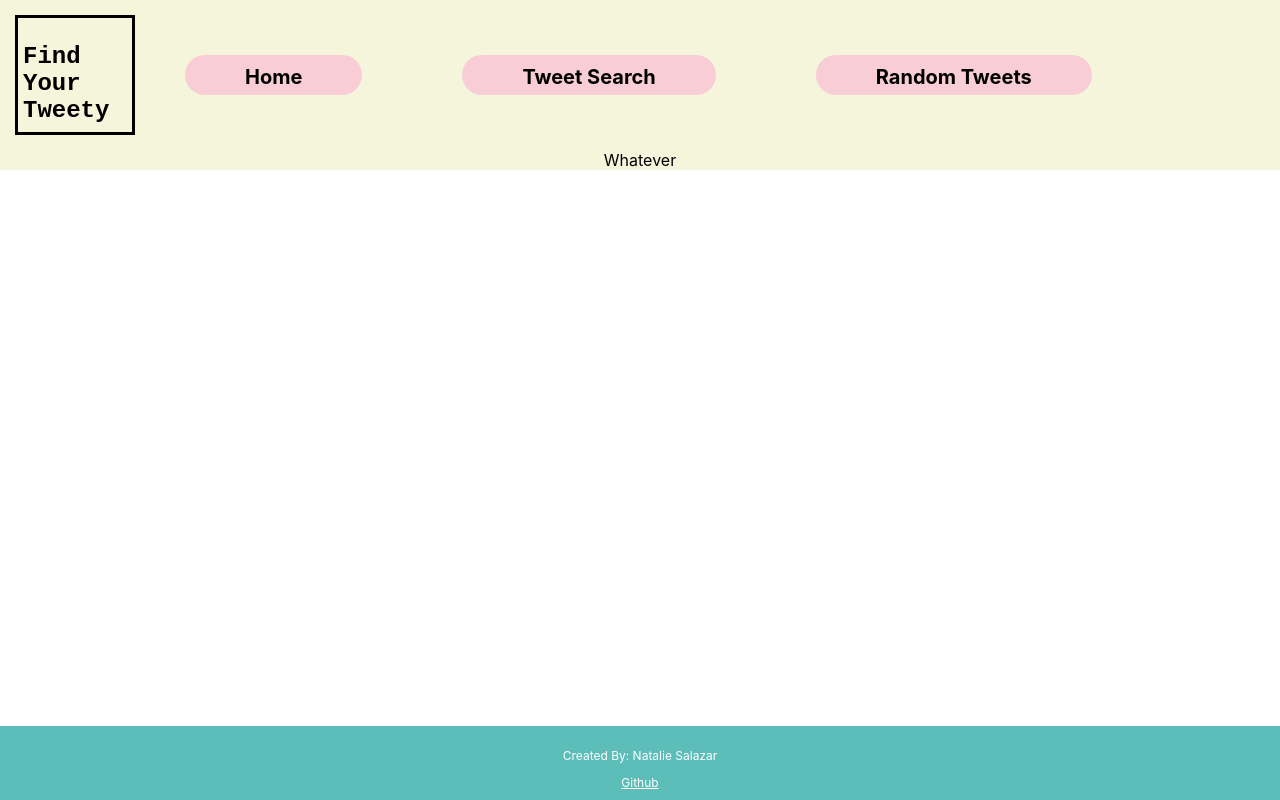
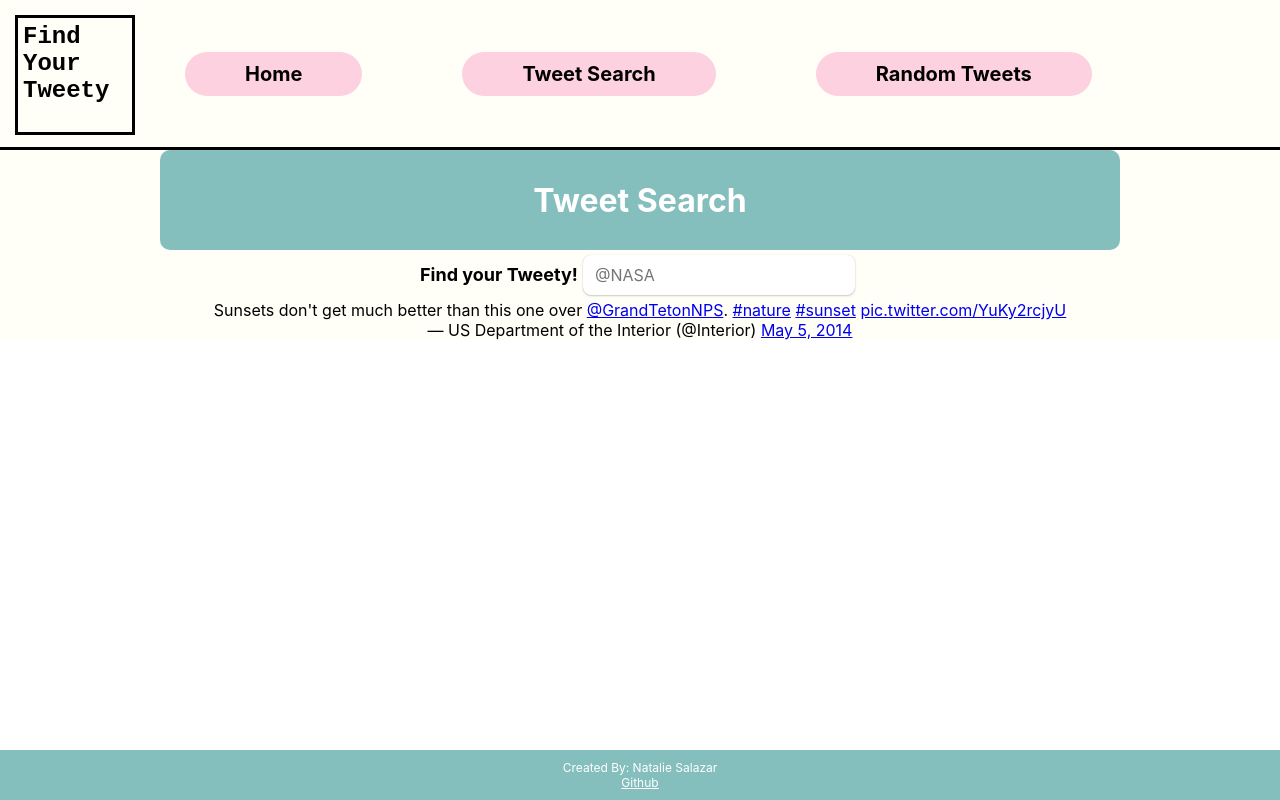
Before and after one commit to natsal33/twitter-showcase, a React (Create React App) app: page /tweet-search in a window 1280 px wide. Built offline with nearby package versions, Linux system fonts and the light colour scheme; a web font is replaced by a local one.

Commit message:
Flushed out basic templates for pages and colors

```diff
--- a/public/index.html
+++ b/public/index.html
@@ -21,10 +21,10 @@
   </head>
   <body>
     <div id="root"></div>
-    <script
-      async
-      src="https://platform.twitter.com/widgets.js"
-      charset="utf-8"
-    ></script>
   </body>
+  <script
+    async
+    src="https://platform.twitter.com/widgets.js"
+    charset="utf-8"
+  ></script>
 </html>
--- a/src/Components/Footer.css
+++ b/src/Components/Footer.css
@@ -3,11 +3,11 @@
   width: 100%;
   z-index: 2;
   padding: 10px;
-  background-color: #5cbdb9;
+  background-color: #84bebd;
   transition: 0.5s ease;
   overflow-x: hidden;
   align-items: center;
-  position: absolute;
+  position: fixed;
   bottom: 0;
 }
 
--- a/src/Components/Tweet.js
+++ b/src/Components/Tweet.js
@@ -3,8 +3,31 @@ import "../Components/Tweet.css";
 const Tweet = () => {
   return (
     <div className="tweetBox">
-      {/* <TwitterTweetEmbed tweetId={"1597754785641414658"} /> */}
-      <>Whatever</>
+      <blockquote class="twitter-tweet">
+        <p lang="en" dir="ltr">
+          Sunsets don&#39;t get much better than this one over{" "}
+          <a href="https://twitter.com/GrandTetonNPS?ref_src=twsrc%5Etfw">
+            @GrandTetonNPS
+          </a>
+          .{" "}
+          <a href="https://twitter.com/hashtag/nature?src=hash&amp;ref_src=twsrc%5Etfw">
+            #nature
+          </a>{" "}
+          <a href="https://twitter.com/hashtag/sunset?src=hash&amp;ref_src=twsrc%5Etfw">
+            #sunset
+          </a>{" "}
+          <a href="http://t.co/YuKy2rcjyU">pic.twitter.com/YuKy2rcjyU</a>
+        </p>
+        &mdash; US Department of the Interior (@Interior){" "}
+        <a href="https://twitter.com/Interior/status/463440424141459456?ref_src=twsrc%5Etfw">
+          May 5, 2014
+        </a>
+      </blockquote>{" "}
+      <script
+        async
+        src="https://platform.twitter.com/widgets.js"
+        charset="utf-8"
+      ></script>
     </div>
   );
 };
--- a/src/index.css
+++ b/src/index.css
@@ -1,5 +1,7 @@
 * {
   box-sizing: border-box;
+  margin: 0;
+  padding: 0;
 }
 
 body {
--- /dev/null
+++ b/src/routes/home.css
@@ -0,0 +1,4 @@
+#homeImage {
+  height: 500px;
+  border-radius: 2em;
+}
--- a/src/routes/home.jsx
+++ b/src/routes/home.jsx
@@ -1,9 +1,17 @@
+import "./home.css";
+
 export default function Home() {
+  let image = require("../pictures/homepageImage.jpg");
+
   return (
-    <div>
-      <div className="heading">
-        <h1> Home -- About</h1>
+    <div className="page">
+      <div className="headingOutline">
+        <div className="heading">
+          <h1> Home -- About</h1>
+        </div>
       </div>
+      <img id="homeImage" src={image} alt="" />
+      <h4>Spiel Goes Here</h4>
     </div>
   );
 }
--- a/src/routes/random-tweets.jsx
+++ b/src/routes/random-tweets.jsx
@@ -3,12 +3,19 @@ import "./random-tweets.css";
 
 export default function RandomTweets() {
   return (
-    <div id="randomTweetBox">
-      <Tweet />
-      <Tweet />
-      <Tweet />
-      <Tweet />
-      <Tweet />
+    <div className="page">
+      <div className="headingOutline">
+        <div className="heading">
+          <h1>Random Tweets</h1>
+        </div>
+      </div>
+      <div className="pageBody" id="randomTweetBox">
+        <Tweet />
+        <Tweet />
+        <Tweet />
+        <Tweet />
+        <Tweet />
+      </div>
     </div>
   );
 }
--- a/src/routes/root.css
+++ b/src/routes/root.css
@@ -1,18 +1,6 @@
 #root {
   text-align: center;
-  background-color: beige;
-}
-
-.heading-navbar {
-  width: 100%;
-}
-
-.heading {
-  color: white;
-  width: 100%;
-  height: 100px;
-  position: relative;
-  background-color: #5cbdb9;
+  background-color: rgb(255, 255, 248);
 }
 
 .NavBar {
@@ -23,7 +11,8 @@
   position: sticky;
   display: flex;
   z-index: 1;
-  background-color: beige;
+  background-color: rgb(255, 255, 248);
+  border-bottom: 3px solid black;
   transition: 0.5s ease;
   padding: 15px;
 }
@@ -31,6 +20,7 @@
 #navBarItemBox {
   display: inline-flex;
   align-items: center;
+  margin-left: 120px;
 }
 
 .navBarItem {
@@ -40,16 +30,15 @@
   font-weight: 700;
   text-align: center;
   padding: 10px 60px;
-  height: 40px;
   margin: 50px;
-  background-color: #f8cdd6;
+  background-color: #fdd1df;
   border-radius: 30px;
 }
 
 #title-logo {
   width: 120px;
   height: 120px;
-  display: flex;
+  position: fixed;
   text-align: left;
   font-family: "Azeret Mono", monospace;
   border: 3px solid black;
@@ -60,3 +49,26 @@
   height: 110px;
   padding: 5px;
 }
+
+.page {
+}
+
+.headingOutline {
+  display: flex;
+  justify-content: center;
+}
+
+.heading {
+  color: white;
+  width: 75%;
+  height: 100px;
+  margin: 0;
+  border-radius: 10px;
+  background-color: #84bebd;
+  display: flex;
+  align-items: center;
+  justify-content: center;
+}
+
+.pageBody {
+}
--- a/src/routes/root.jsx
+++ b/src/routes/root.jsx
@@ -5,7 +5,6 @@ import "./root.css";
 export default function Root() {
   return (
     <div id="root">
-      <div className="heading-navbar">
       <div className="NavBar">
         <div id="title-logo">
           <div id="logo-liner">
@@ -24,7 +23,6 @@ export default function Root() {
           </NavLink>
         </nav>
       </div>
-      </div>
       <Outlet />
       <Footer />
     </div>
--- /dev/null
+++ b/src/routes/tweet-search.css
@@ -0,0 +1,16 @@
+#userSearchInput {
+  font-size: 1rem;
+  font-family: inherit;
+  border: none;
+  border-radius: 8px;
+  padding: 0.5rem 0.75rem;
+  box-shadow: 0 0px 1px hsla(0, 0%, 0%, 0.2), 0 1px 2px hsla(0, 0%, 0%, 0.2);
+  background-color: white;
+  line-height: 1.5;
+  margin: 5px;
+}
+
+#searchTitle {
+  font-size: 18px;
+  font-weight: 700;
+}
--- a/src/routes/tweet-search.jsx
+++ b/src/routes/tweet-search.jsx
@@ -1,9 +1,22 @@
 import Tweet from "../Components/Tweet";
+import { Form } from "react-router-dom";
+import "./tweet-search.css";
 
 export default function TweetSearch() {
   return (
-    <div>
-      <Tweet />
+    <div className="page">
+      <div className="headingOutline">
+        <div className="heading">
+          <h1>Tweet Search</h1>
+        </div>
+      </div>
+      <div className="pageBody">
+        <Form id="search-form">
+          <span id="searchTitle">Find your Tweety!</span>
+          <input id="userSearchInput" placeholder="@NASA"></input>
+        </Form>
+        <Tweet />
+      </div>
     </div>
   );
 }
```
Also changed, not shown: src/index.js (+6 -6 lines), src/pictures/homepageImage.jpg (added). Lines whose indentation alone changed are shown as unchanged.
